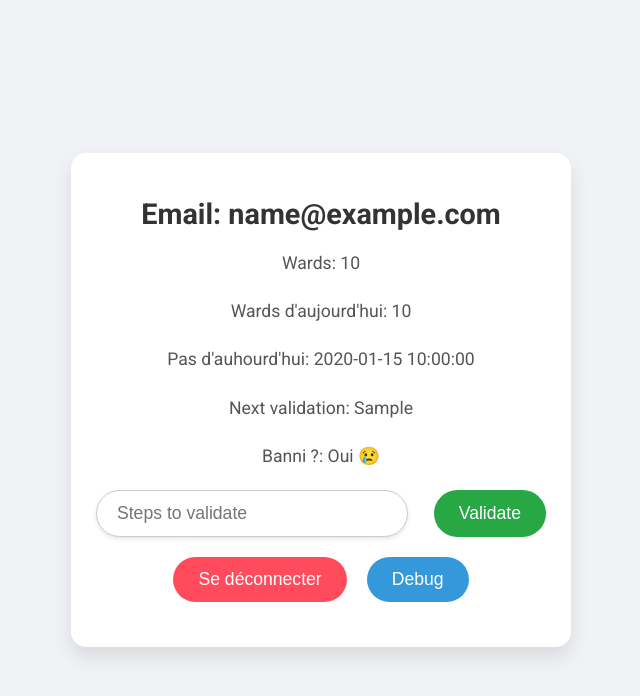
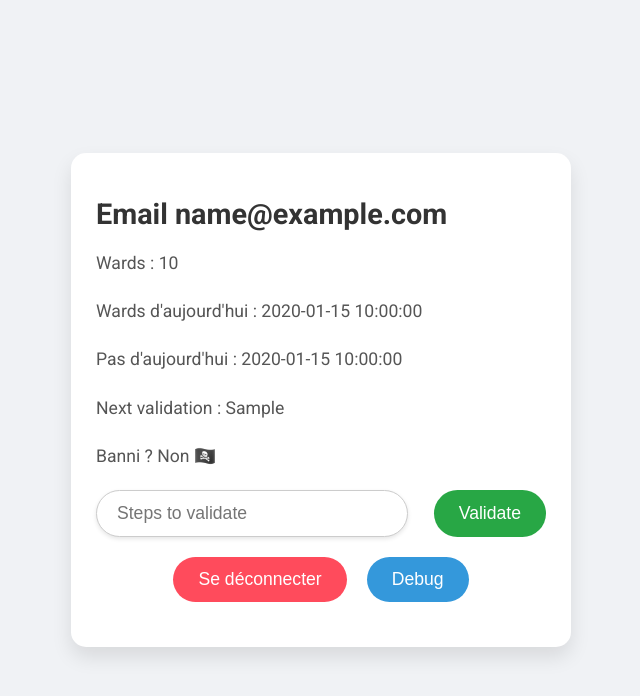
Before and after one commit to Sarapuce/iward2, a FastAPI app: template iward_solo/templates/profile.html in a window 1280 px wide. Shown: the top 696 px of the page, without its empty margins (319-959 px from the left). Run offline with FastAPI, Linux system fonts and the light colour scheme; the template is opened without the code that fills it: most values are stand-ins (such as "Sample title", 1, 10 or a date in 2020); parts of the project's set-up code (start-up, migrations or seed data) failed here and were passed over.

Commit message:
feat(core): get info ok

```diff
--- a/iward_solo/static/css/profile.css
+++ b/iward_solo/static/css/profile.css
@@ -16,13 +16,16 @@ body {
     padding: 25px;
     border-radius: 15px;
     box-shadow: 0 10px 20px rgba(0, 0, 0, 0.1);
-    text-align: center;
     transition: box-shadow 0.3s ease, transform 0.3s ease;
 }
 
 .card:hover {
     box-shadow: 0 15px 30px rgba(0, 0, 0, 0.15);
     transform: translateY(-5px);
+}
+
+.card h1, .card p {
+    text-align: left;
 }
 
 /* Title styling */
--- a/iward_solo/templates/profile.html
+++ b/iward_solo/templates/profile.html
@@ -9,12 +9,12 @@
 </head>
 <body>
     <div class="card">
-        <h1>Email: {{ user_info.email }}</h1>
-        <p>Wards: {{ user_info.balance }}</p>
-        <p>Wards d'aujourd'hui: {{ user_info.balance }}</p>
-        <p>Pas d'auhourd'hui: {{ user_info.validated_today }}</p>
-        <p>Next validation: {{ user_info.next_validation }}</p>
-        <p>Banni ?: {{ "Non 🏴‍☠️" if user_info.banned_cheater else "Oui 😢" }}</p>
+        <h1>Email {{ user_info.email }}</h1>
+        <p>Wards : {{ user_info.balance }}</p>
+        <p>Wards d'aujourd'hui : {{ user_info.today_balance if user_info.today_balance else 0}}</p>
+        <p>Pas d'aujourd'hui : {{ user_info.validated_today if user_info.validated_today else 0 }}</p>
+        <p>Next validation : {{ user_info.next_validation }}</p>
+        <p>Banni ? {{ "Oui 😢" if user_info.banned_cheater else "Non 🏴‍☠️" }}</p>
 
         <div class="validation-group">
             <input type="number" id="validation-number" placeholder="Steps to validate" class="input-field">
```
Also changed, not shown: iward_solo/user.py (+13 -5 lines).
